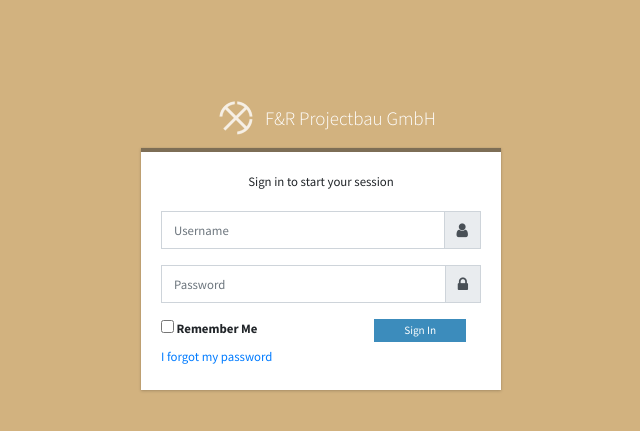
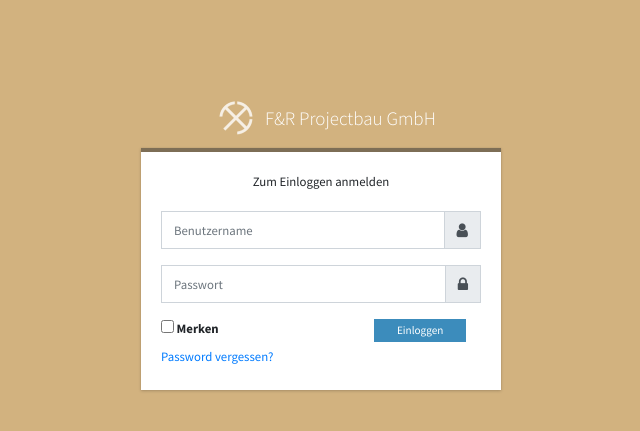
Before and after one commit to sarwarsikder/fnr-api, a Django app: page /login/ in a window 1280 px wide. Shown: the top 431 px of the page, without its empty margins (319-959 px from the left). Run offline with Django 3.2, Linux system fonts and the light colour scheme; parts of the project's set-up code (start-up, migrations or seed data) failed here and were passed over; some libraries are stand-ins or nearby versions.

Commit message:
deutsch text for login page

```diff
--- a/adminapp/templates/profiles/login.html
+++ b/adminapp/templates/profiles/login.html
@@ -3,7 +3,7 @@
 {% block content %}
     <div class="card">
         <div class="card-body login-card-body">
-            <p class="login-box-msg">Sign in to start your session</p>
+            <p class="login-box-msg">Zum Einloggen anmelden</p>
             {% if msg %}
                 <p class="alert alert-danger">{{ msg }}</p>
             {% endif %}
@@ -15,13 +15,13 @@
             <form action="{% url 'login' %}" method="post">
                 {% csrf_token %}
                 <div class="input-group mb-3">
-                    <input type="text" name="username" class="form-control" placeholder="Username">
+                    <input type="text" name="username" class="form-control" placeholder="Benutzername">
                     <div class="input-group-append">
                       <span class="fa fa-user input-group-text"></span>
                     </div>
                 </div>
                 <div class="input-group mb-3">
-                    <input type="password" name="password" class="form-control" placeholder="Password">
+                    <input type="password" name="password" class="form-control" placeholder="Passwort">
                     <div class="input-group-append">
                       <span class="fa fa-lock input-group-text"></span>
                     </div>
@@ -30,20 +30,20 @@
                     <div class="col-8">
                       <div class="checkbox icheck">
                         <label>
-                          <input type="checkbox"> Remember Me
+                          <input type="checkbox"> Merken
                         </label>
                       </div>
                     </div>
                     <!-- /.col -->
                     <div class="col-4">
-                      <button type="submit" class="btn btn-primary btn-block btn-flat">Sign In</button>
+                      <button type="submit" class="btn btn-primary btn-block btn-flat">Einloggen</button>
                     </div>
                     <!-- /.col -->
                 </div>
             </form>
 
             <p class="mb-1">
-                <a href="{% url 'forget-password' %}">I forgot my password</a>
+                <a href="{% url 'forget-password' %}">Password vergessen?</a>
             </p>
         </div>
         <!-- /.login-card-body -->
```
